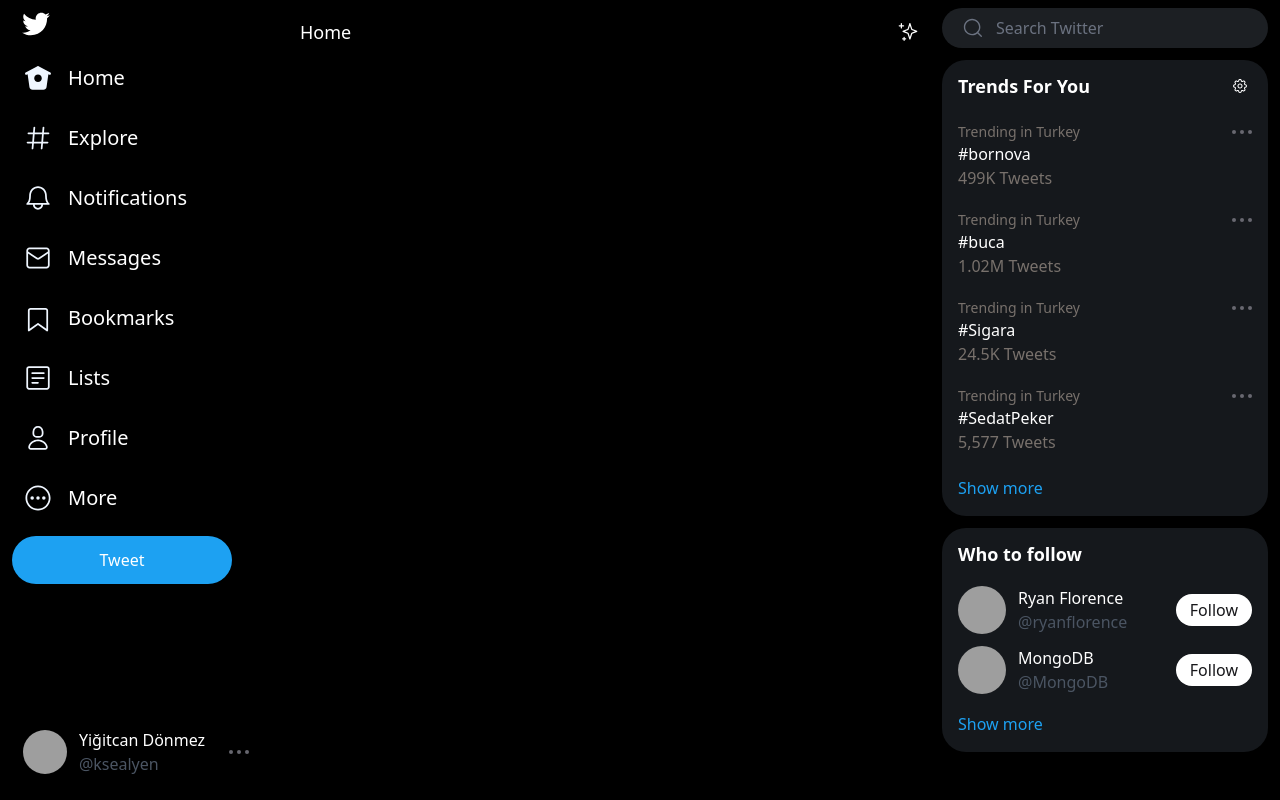
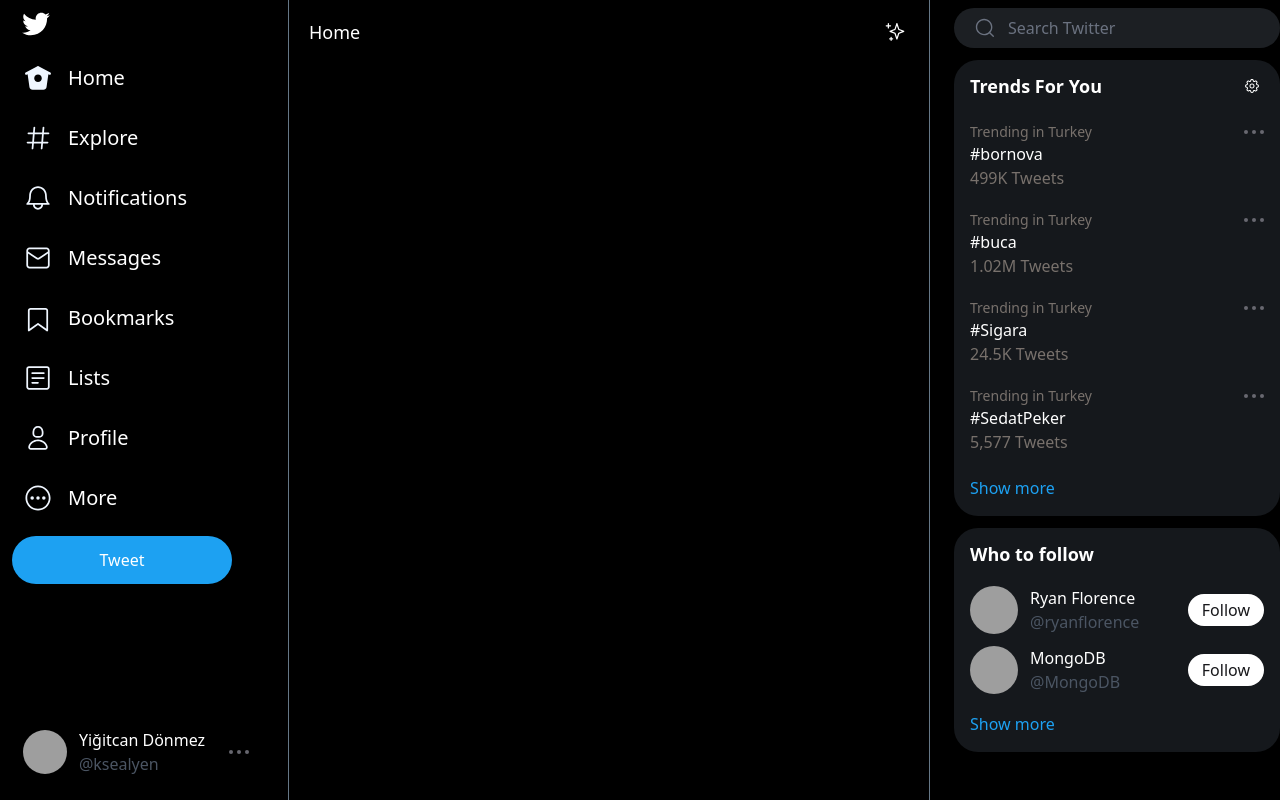
Before and after one commit to yigitcandonmez/twitter-ui-clone-project, a React (Create React App) app: page / in a window 1280 px wide. Built offline with nearby package versions, Linux system fonts and the light colour scheme; grey boxes are pictures that could not be loaded.

Commit message:
changed root branch and ContentHeader fixed
Yaptığım bir kaç okumadan sonra git&github ikilisiyle olan
ilişkimi tazeleme gereği duydum. Yeni bir düzenle kaldığım
yerden devam edeceğim.

```diff
--- a/src/components/ContentHeader.tsx
+++ b/src/components/ContentHeader.tsx
@@ -10,7 +10,7 @@
 const ContentHeader = ({ children, className }: any) => {
   return (
     <div
-      className={`home__header sticky bg-black w-full h-14 flex justify-between items-center px-3 pt-2 ${className}`}
+      className={`home__header sticky bg-black w-full h-14 flex justify-between items-center px-5 pt-2 ${className}`}
     >
       {children}
     </div>
@@ -23,7 +23,7 @@
       <div className={`${optionalProps} text-white font-medium text-lg`}>
         {pages[0].name}
       </div>
-      <div>
+      <div className="pr-1">
         <StarIcon />
       </div>
     </ContentHeader>
--- a/src/layout/Content.tsx
+++ b/src/layout/Content.tsx
@@ -3,7 +3,7 @@
 
 const Content = () => {
   return (
-    <main className="bg-black flex-1 relative">
+    <main className="bg-black flex-1 relative border-darkGray border-x">
       <Home />
     </main>
   );
--- a/src/layout/Widgets.tsx
+++ b/src/layout/Widgets.tsx
@@ -41,7 +41,7 @@
 
 const Widgets = () => {
   return (
-    <aside className="px-3 text-white" style={{ width: "21.875rem" }}>
+    <aside className="pl-6 text-white" style={{ width: "21.875rem" }}>
       <div className="flex  py-2 px-5 mt-2  rounded-full bg-search bg-opacity-90">
         <SearchIcon />
         <input
```
Also changed, not shown: 1 other file (tests, documents, lock files or other folders).
